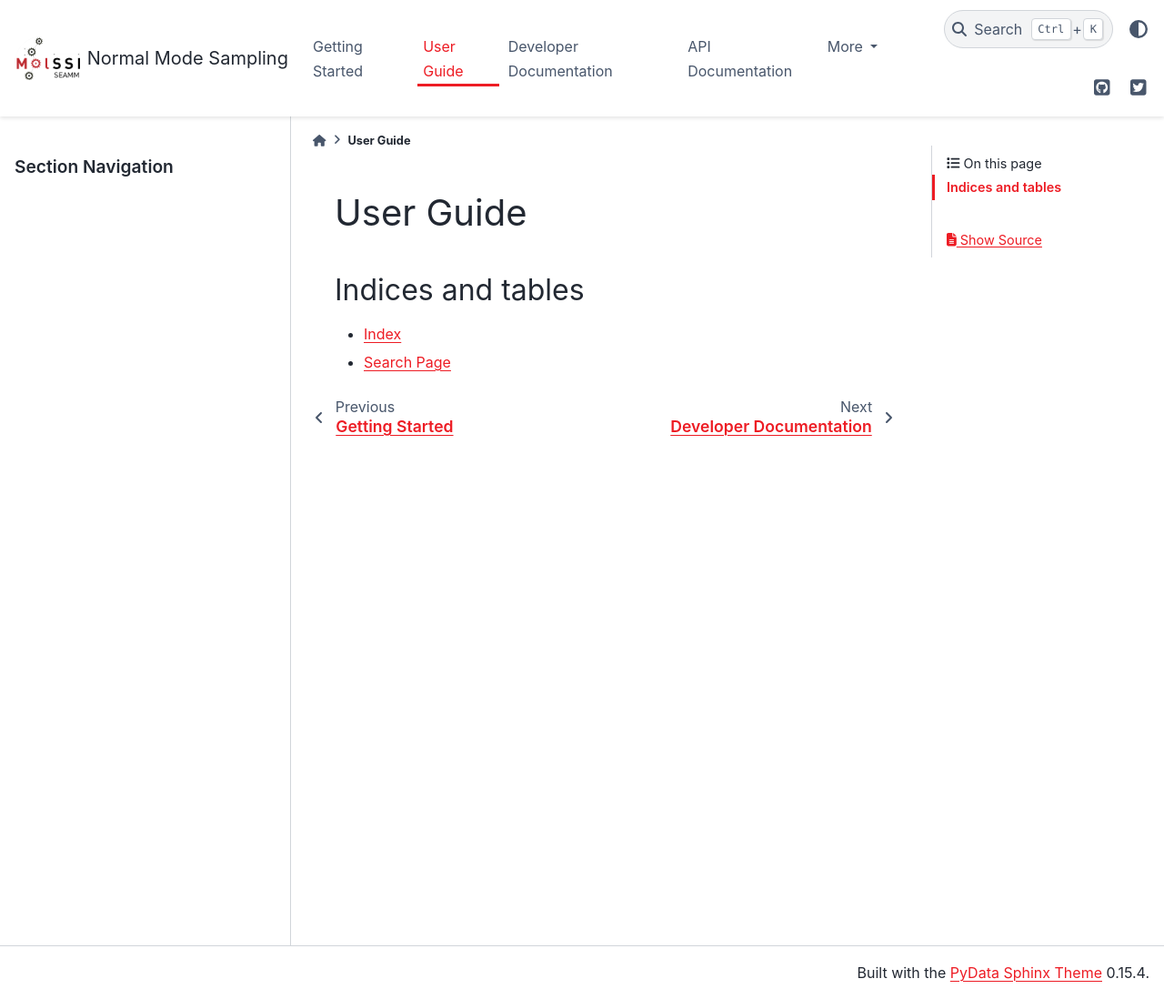
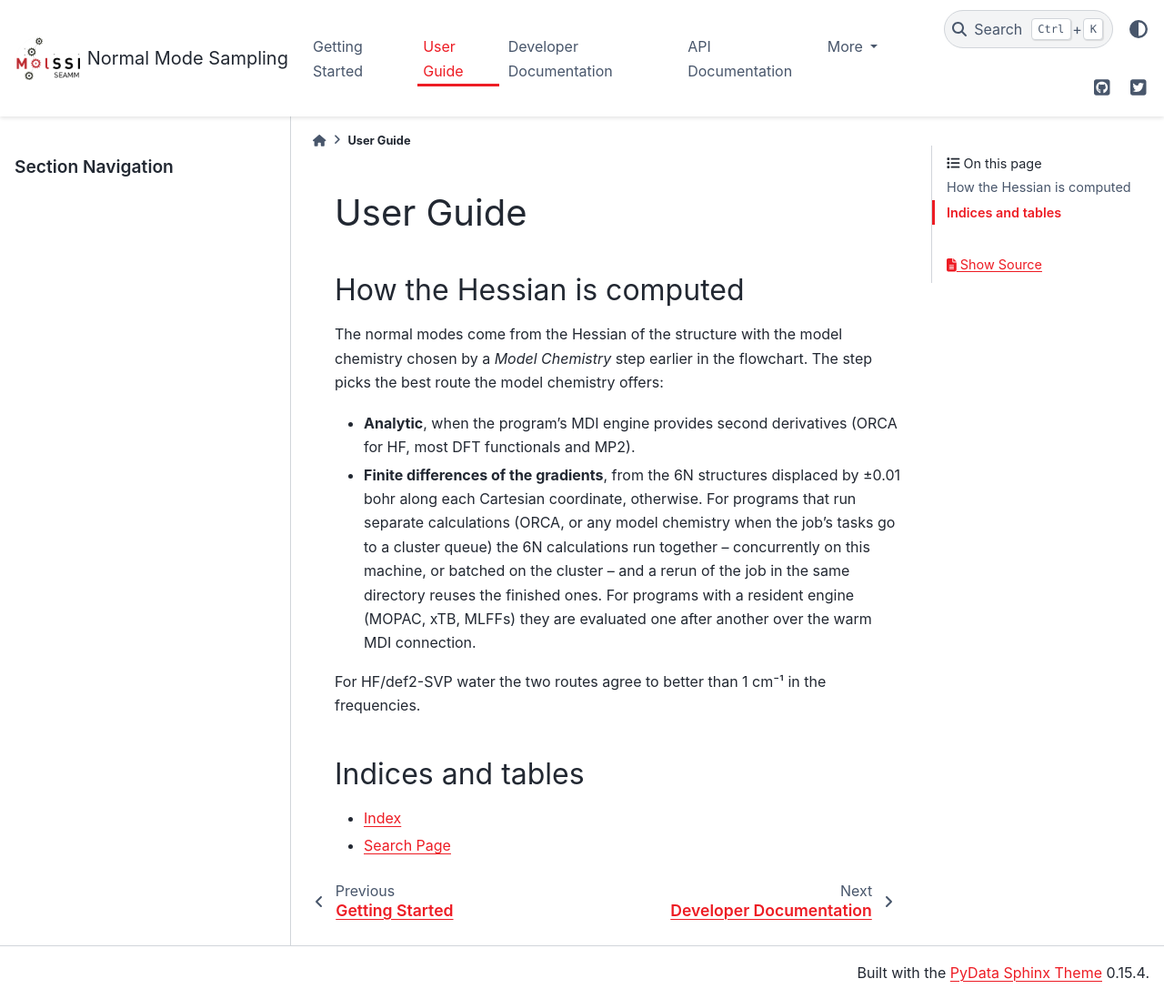
Before and after one commit to molssi-seamm/normal_mode_sampling_step, a Sphinx documentation site: the page built from docs/user_guide/index.rst, in a window 1280 px wide and 1098 px high. Shown: the whole window at 91% size. Built offline with Sphinx 7.4.7 and the PyData theme 0.15.4, drawn with Linux system fonts in a browser that asks for light colours; pages that are not in the unit, such as notebooks, are missing from menus.

Commit message:
Docs: how the model chemistry is evaluated (over MDI or as separate calculations)
Co-Authored-By: Claude Opus 5.5 <noreply@anthropic.com>

```diff
--- a/docs/user_guide/index.rst
+++ b/docs/user_guide/index.rst
@@ -15,6 +15,25 @@ User Guide
 
        *
 
+How the Hessian is computed
+===========================
+
+The normal modes come from the Hessian of the structure with the model chemistry chosen
+by a *Model Chemistry* step earlier in the flowchart. The step picks the best route the
+model chemistry offers:
+
+- **Analytic**, when the program's MDI engine provides second derivatives (ORCA for HF,
+  most DFT functionals and MP2).
+- **Finite differences of the gradients**, from the 6N structures displaced by ±0.01
+  bohr along each Cartesian coordinate, otherwise. For programs that run separate
+  calculations (ORCA, or any model chemistry when the job's tasks go to a cluster queue)
+  the 6N calculations run together -- concurrently on this machine, or batched on the
+  cluster -- and a rerun of the job in the same directory reuses the finished ones. For
+  programs with a resident engine (MOPAC, xTB, MLFFs) they are evaluated one after
+  another over the warm MDI connection.
+
+For HF/def2-SVP water the two routes agree to better than 1 cm⁻¹ in the frequencies.
+
 Indices and tables
 ==================
 
```
